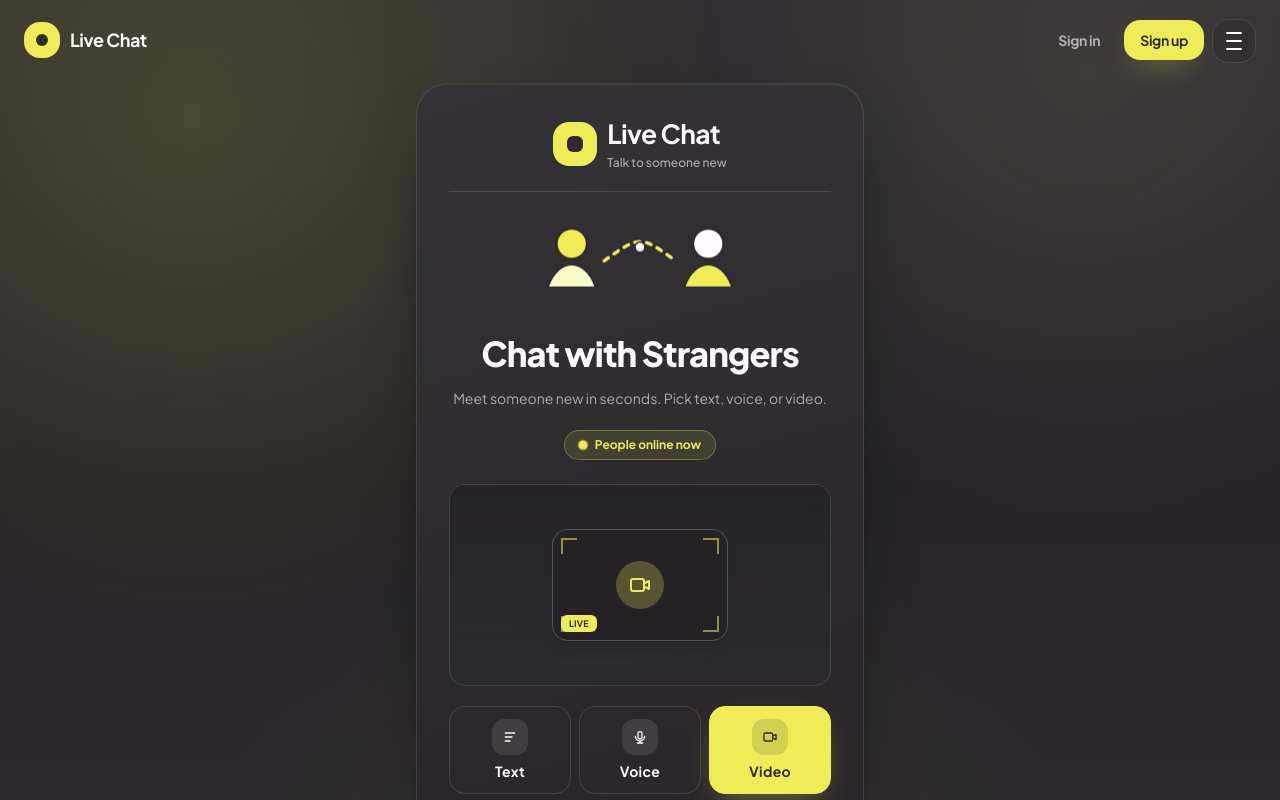
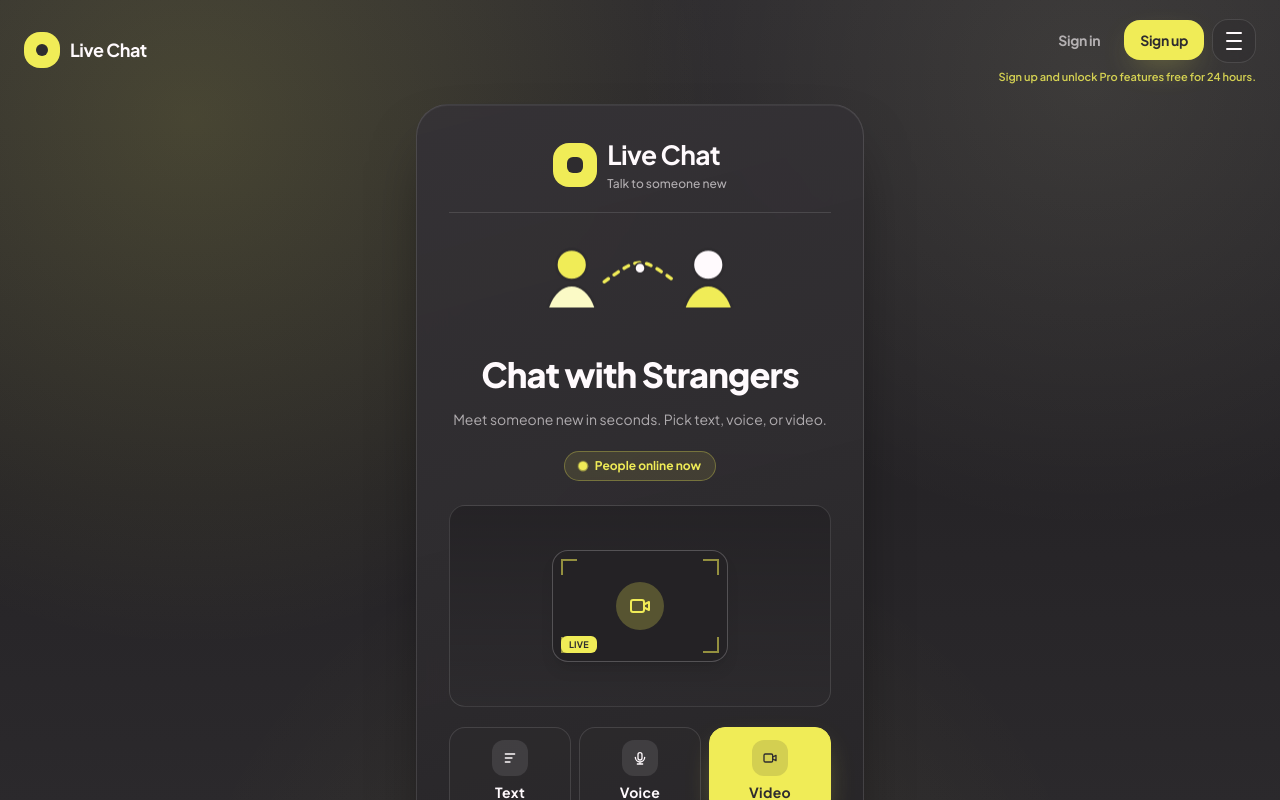
Before and after one commit to RupakRoyy/live-chat-app, a Next.js app in the folder web/: page / in a window 1280 px wide. Shown: the top 800 px of the page. Built offline with nearby package versions, Linux system fonts and the light colour scheme.

Commit message:
add promotional statement

```diff
--- a/web/src/components/AppHeader.tsx
+++ b/web/src/components/AppHeader.tsx
@@ -12,6 +12,7 @@ export function AppHeader() {
     <header className="relative z-20 flex items-center justify-between px-4 py-4 sm:px-6">
       <BrandMark onDark />
 
+      <div className="flex flex-col items-end gap-1.5">
         <div className="flex items-center gap-2">
           <LinkButton
             href="/sign-in"
@@ -81,6 +82,11 @@ export function AppHeader() {
             ) : null}
           </div>
         </div>
+
+        <p className="max-w-[16.5rem] text-right text-[11px] font-semibold leading-snug text-accent/85 sm:max-w-none">
+          Sign up and unlock Pro features free for 24 hours.
+        </p>
+      </div>
     </header>
   );
 }
```
Lines whose indentation alone changed are shown as unchanged.
